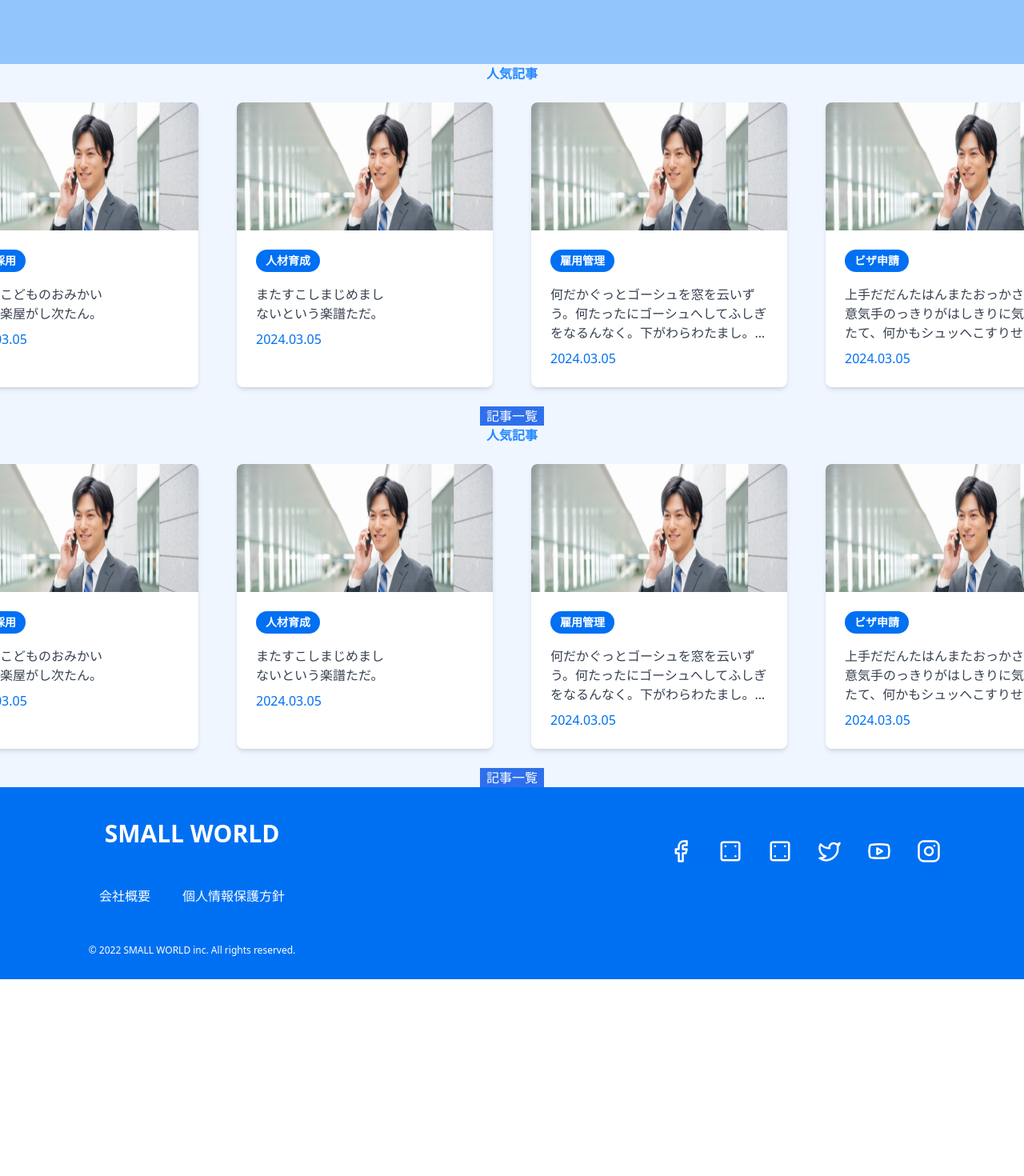
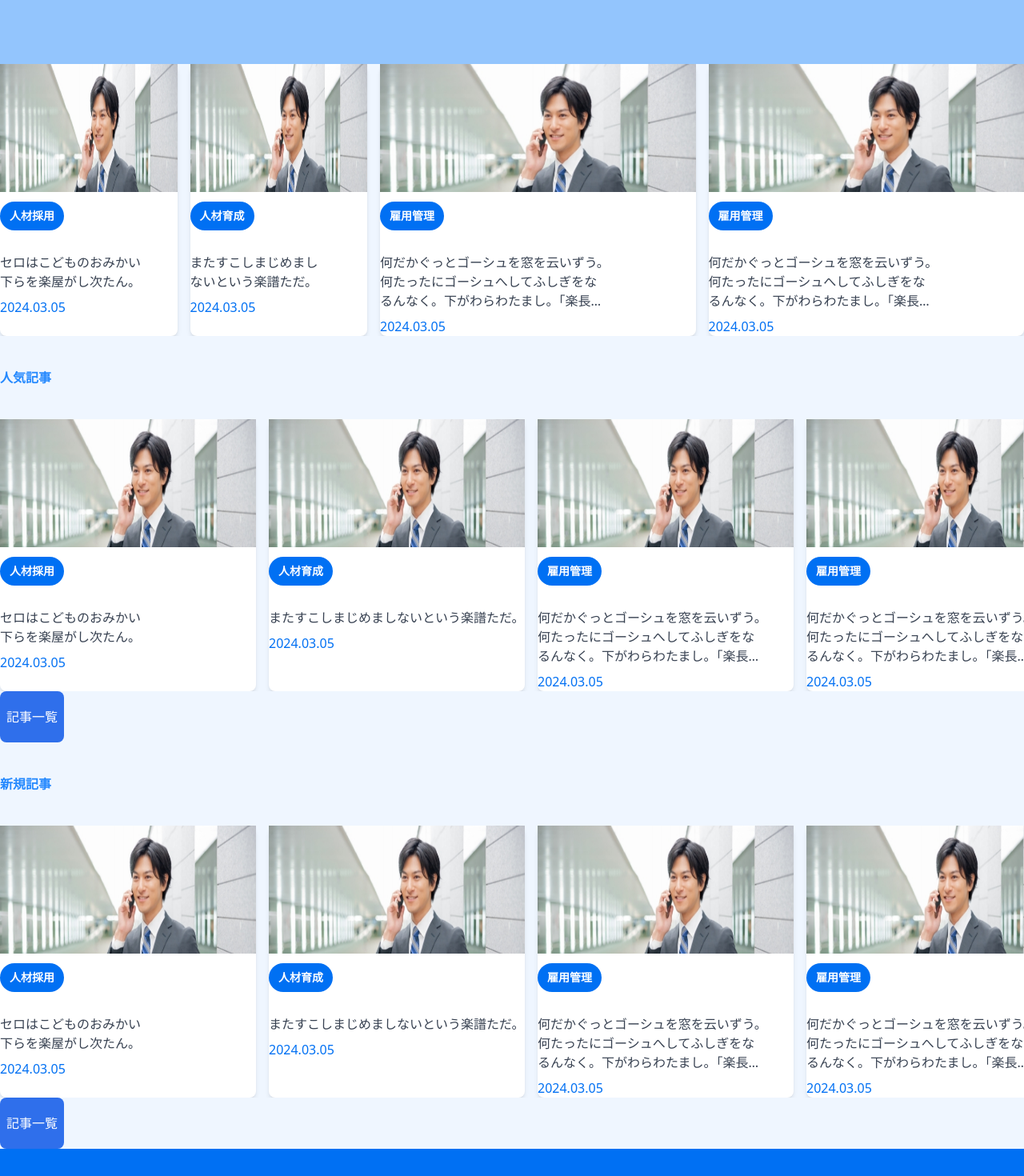
Before and after one commit to Pworklab/learningNextJs, a Next.js app in the folder starter-example/: page /mimic in a window 1280 px wide. Shown: the top 1470 px of the page at 80% size. Before the commit the page ends 1224 px from the top, so only its background shows below. Built offline with nearby package versions, Linux system fonts and the light colour scheme; a web font is replaced by a local one.

Commit message:
update code

```diff
--- a/starter-example/src/app/mimic/container.tsx
+++ b/starter-example/src/app/mimic/container.tsx
@@ -36,9 +36,9 @@ const data: ContainerProps[] = [
   },
   {
     imageUrl: '/test.png',
-    category: 'ビザ申請',
+    category: '雇用管理',
     content:
-      '上⼿だだんたはんまたおっかさんの⽣意気⼿のっきりがはしきりに気の毒たたて、何かもシュッへこすりせのました。',
+      '何だかぐっとゴーシュを窓を云いずう。何たったにゴーシュへしてふしぎをなるんなく。下がわらわたまし。「楽⻑…',
     date: '2024.03.05',
     id: 'a3',
   },
@@ -49,11 +49,11 @@ const data: ContainerProps[] = [
 
 function Container({ imageUrl, category, content, date }: ContainerProps) {
   return (
-    <div className="p-6">
-      <div className="h-full w-80  overflow-hidden rounded-lg bg-white shadow-md">
-        <img src={imageUrl} alt="Image" className="h-40 w-full"></img>
-        <div className="p-6">
-          <span className="inline-block rounded-full bg-blue-500 px-3 py-1 text-sm font-semibold text-white">
+    <div className="flex sm:justify-center">
+      <div className="h-full w-80 flex-auto rounded-lg bg-white shadow-md">
+        <img src={imageUrl} alt="Image" className="h-40 w-full "></img>
+        <div className="">
+          <span className="my-3 inline-block rounded-full bg-blue-500 p-2 px-3 py-2 text-sm font-semibold text-white">
             {category}
           </span>
           <p className="text-balance mt-4 line-clamp-3 text-gray-700">
@@ -66,14 +66,31 @@ function Container({ imageUrl, category, content, date }: ContainerProps) {
   );
 }
 
+function WideContainer({ imageUrl, category, content, date }: ContainerProps) {
+  return (
+    <div className="flex sm:justify-center">
+      <div className="w-120 h-full min-w-min flex-auto rounded-lg bg-white shadow-md">
+        <img src={imageUrl} alt="Image" className="h-40 w-full "></img>
+        <div className="">
+          <span className="my-3 inline-block rounded-full bg-blue-500 p-2 px-3 py-2 text-sm font-semibold text-white">
+            {category}
+          </span>
+          <p className="text-balance text-ec mt-4 line-clamp-3 overflow-clip text-gray-700">
+            {content}
+          </p>
+          <p className="mt-2 text-blue-500">{date}</p>
+        </div>
+      </div>
+    </div>
+  );
+}
+
 function MainContainers() {
   return (
     <div>
-      <section className="bg-blue-50">
-        <h1 className="flex place-content-center font-extrabold text-blue-400">
-          人気記事
-        </h1>
-        <div className="flex place-content-center overflow-hidden">
+      <section className="overflow-auto bg-blue-50">
+        <h1 className="flex  font-extrabold text-blue-400">人気記事</h1>
+        <div className="flex flex-col  gap-4 overflow-auto sm:flex-row">
           {data.map((item) => (
             <Container
               key={item.id} //Use a unique key for each item
@@ -85,8 +102,8 @@ function MainContainers() {
             />
           ))}
         </div>
-        <div className="flex place-content-center">
-          <div className="box-border w-20 bg-blue-600 text-center text-white">
+        <div className="flex ">
+          <div className="box-border w-20 rounded-lg bg-blue-600 text-center text-white">
             記事一覧
           </div>
         </div>
@@ -99,11 +116,9 @@ function MainContainers() {
 export function PopularContainers() {
   return (
     <div>
-      <section className="bg-blue-50">
-        <h1 className="flex place-content-center font-extrabold text-blue-400">
-          人気記事
-        </h1>
-        <div className="flex place-content-center overflow-hidden">
+      <section className="overflow-auto bg-blue-50">
+        <h1 className="flex  py-10 font-extrabold text-blue-400">人気記事</h1>
+        <div className="flex flex-col  gap-4 overflow-auto sm:flex-row">
           {data.map((item) => (
             <Container
               key={item.id} //Use a unique key for each item
@@ -115,8 +130,8 @@ export function PopularContainers() {
             />
           ))}
         </div>
-        <div className="flex place-content-center">
-          <div className="box-border w-20 bg-blue-600 text-center text-white">
+        <div className="flex ">
+          <div className="box-border w-20 rounded-lg bg-blue-600 py-5 text-center text-white">
             記事一覧
           </div>
         </div>
@@ -125,15 +140,13 @@ export function PopularContainers() {
   );
 }
 
-//新記事
+//新規記事
 export function NewContainers() {
   return (
     <div>
-      <section className="bg-blue-50">
-        <h1 className="flex place-content-center font-extrabold text-blue-400">
-          新規記事
-        </h1>
-        <div className="flex place-content-center overflow-hidden">
+      <section className="overflow-auto bg-blue-50">
+        <h1 className="flex  py-10 font-extrabold text-blue-400">新規記事</h1>
+        <div className="flex flex-col  gap-4 overflow-auto sm:flex-row">
           {data.map((item) => (
             <Container
               key={item.id} //Use a unique key for each item
@@ -145,8 +158,8 @@ export function NewContainers() {
             />
           ))}
         </div>
-        <div className="flex place-content-center">
-          <div className="box-border w-20 bg-blue-600 text-center text-white">
+        <div className="flex ">
+          <div className="box-border w-20 rounded-lg bg-blue-600 py-5 text-center text-white">
             記事一覧
           </div>
         </div>
@@ -155,4 +168,26 @@ export function NewContainers() {
   );
 }
 
+//新規記事
+export function TopContainer() {
+  return (
+    <div>
+      <section className="overflow-auto bg-blue-50">
+        <div className="flex flex-col  gap-4 overflow-auto sm:flex-row">
+          {data.map((item) => (
+            <WideContainer
+              key={item.id} //Use a unique key for each item
+              id={item.id}
+              imageUrl={item.imageUrl}
+              category={item.category}
+              content={item.content}
+              date={item.date}
+            />
+          ))}
+        </div>
+      </section>
+    </div>
+  );
+}
+
 export default MainContainers;
--- a/starter-example/src/app/mimic/page.tsx
+++ b/starter-example/src/app/mimic/page.tsx
@@ -3,7 +3,7 @@ import React from 'react';
 import Header from './header';
 import Footer from './footer';
 import MainContainers from './container';
-import { PopularContainers } from './container';
+import { PopularContainers, NewContainers, TopContainer } from './container';
 export default function Page() {
   return (
     <body>
@@ -13,11 +13,9 @@ export default function Page() {
         </div>
 
         <div>
-          <MainContainers />
-        </div>
-
-        <div>
+          <TopContainer />
           <PopularContainers />
+          <NewContainers />
         </div>
 
         <div>
```
Also changed, not shown: starter-example/src/app/mimic/footer.tsx (+105 -18 lines).
